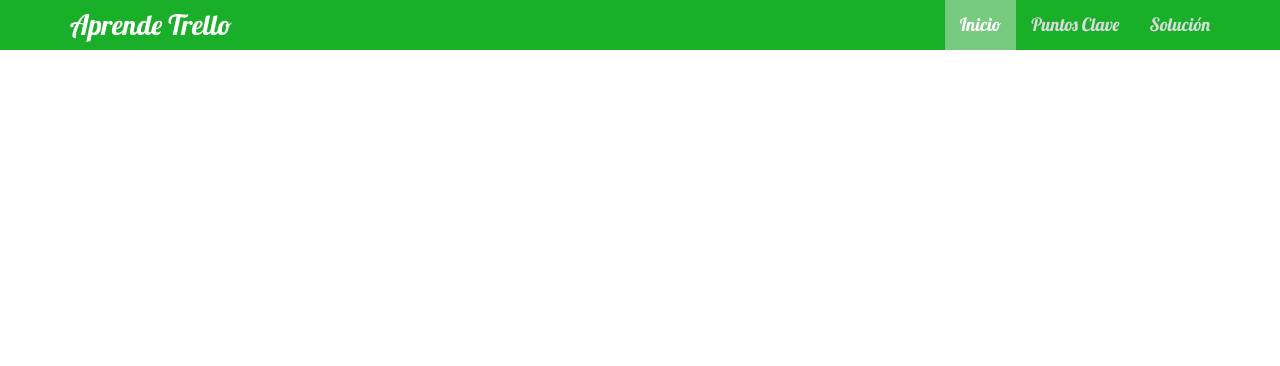
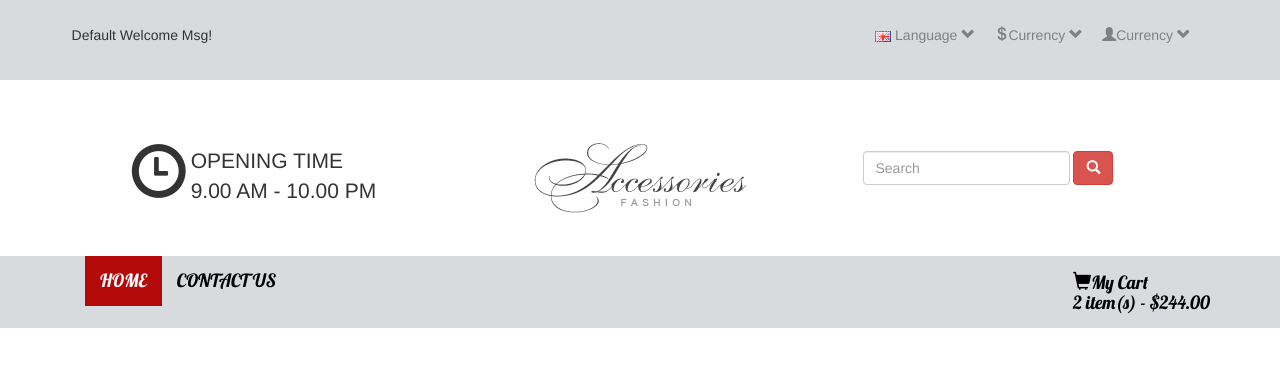
Before and after one commit to karemAlba/32_ExamenBoostrap, a plain HTML site: page Problema/assets/index.html in a window 1280 px wide. Drawn offline with Linux system fonts and the light colour scheme.

Commit message:
Segundo avance

```diff
--- a/Problema/assets/css/main.css
+++ b/Problema/assets/css/main.css
@@ -2,27 +2,58 @@
 @import 'https://fonts.googleapis.com/css?family=Indie+Flower';
 
 nav.navbar{/*Color del nav bar*/
-	background-color: #1AAF28;
+	background-color: #D7DBDD;
 	border: none;
-}
-.navbar-default .navbar-brand {/*Color del titulo*/
-    color: white;
-    font-size: 200%;
-    font-family: 'Lobster', cursive;
+    margin-top: 20%;
 }
 .navbar-default .navbar-nav > li > a { /*Color de links*/
-    color: #D7DBDD;
+    color: black;
     font-family: 'Lobster', cursive;
     font-size: 130%;
 }
 .navbar-default .navbar-nav > li > a:hover,/*Color de links puntero sobre ellos*/
 .navbar-default .navbar-nav > li > a:focus {
-    color: black;
+    color: #323232;
 }
 .navbar-default .navbar-nav > .active > a, /*Fondo de links puntero sobre ellos*/
 .navbar-default .navbar-nav > .active > a:hover,
 .navbar-default .navbar-nav > .active > a:focus {
     color: white;
-    background-color: #76CB7E;
+    background-color: #B40909;
     font-family: 'Lobster', cursive;
 }
+.navbar-header a{
+    text-decoration: none;
+    color: white;
+    font-size: 150%;
+    font-family: 'Lobster', cursive;
+}
+.navbar-header button {
+    background-color: white;
+}
+.gris{
+    background-color: #D7DBDD;
+    background-size: cover;
+    padding: 2%;
+}
+.texto1{
+    display: inline-block;
+    margin-left: 4%;
+}
+.texto1 a{
+    text-decoration: none;
+    color: grey;
+}
+.blanco{
+    padding: 5%;
+}
+.icono1{
+    font-size: 400%;
+    margin-left: 15%;
+    display: inline-block;
+}
+.texto2{
+    display: inline-block;
+    font-size: 150%;
+    margin-top: -2%;
+}
--- a/Problema/assets/index.html
+++ b/Problema/assets/index.html
@@ -11,26 +11,65 @@
 <body>
 	<header><!--Comienza Header-->
 		<div class="container-fluid">
+			<div class="row gris "><!--Inicio de primer banner-->
+				<div class="col-lg-8">
+					<p class="texto1">Default Welcome Msg!</p>
+				</div>
+				<div class="col-lg-4">
+					<p class="texto1"><a href="#"><img src="images/flag1.png" alt="ingles"> Language <span class="glyphicon glyphicon-chevron-down"></a></span></p>
+					<p class="texto1"><a href="#"><span class="	glyphicon glyphicon-usd"></span>Currency <span class="glyphicon glyphicon-chevron-down"></span></a></p>
+					<p class="texto1"><a href="#"><span class="glyphicon glyphicon-user"></span>Currency <span class="glyphicon glyphicon-chevron-down"></span></a></p>
+				</div>
+			</div><!--Fin de primer banner-->
+			<div class="row blanco"><!--Inicio de segundo banner-->
+				<div class="col-lg-4"><!--Reloj-->
+					<span class="glyphicon glyphicon-time icono1"></span>
+					<p class="texto2">OPENING TIME <br>9.00 AM - 10.00 PM </p>
+				</div>
+				<div class="col-lg-4 text-center"><!--Logo-->
+					<img src="images/logo.png" alt="Logo">
+				</div>
+				<div class="col-lg-4"><!--Search-->
+					<form class="navbar-form navbar-left" role="search">
+    					<div class="form-group">
+       		 				<input type="text" class="form-control" placeholder="Search">
+    					</div>
+    					<button class="btn btn-danger" type="button">
+                            <span class=" glyphicon glyphicon-search"></span>
+                        </button>
+					</form>
+				</div>
+			</div><!--Fin de segundo banner-->
 			<nav class="navbar navbar-default navbar-fixed-top"><!--Inicio de Nav Bar-->
 					<div class="container">
 					    <div class="navbar-header">
 					        <button type="button" class="navbar-toggle collapsed" data-toggle="collapse" data-target="#navbar" aria-expanded="false" aria-controls="navbar">
 					        	<span class="sr-only">Toggle navigation</span>
 					        </button>
-					        <a class="navbar-brand">Aprende Trello</a>
+					         <a class="navbar-brand"><a class="hidden-lg">Accessories FASHION<br><span class="glyphicon glyphicon-shopping-cart" > (2)Items</span></a></a>
 					    </div>
 					    <div id="navbar" class="collapse navbar-collapse">
-				      	  <ul class="nav navbar-nav navbar-right">
-					          <li class="active"><a href="#">Inicio</a></li>
-					          <li><a href="#puntosclave">Puntos Clave</a></li>
-					          <li><a href="#">Solución</a></li>
+				      	  <ul class="nav navbar-nav navbar-left">
+					        <li class="active"><a href="#">HOME</a></li>
+					        <li><a href="#">CONTACT US</a></li>
 					      </ul>
+					      <ul class="nav navbar-nav navbar-right">
+                			<li ng-click="shopping_cart()"><a ><span class="glyphicon glyphicon-shopping-cart" ></span>My Cart <br>2 item(s) - $244.00</a></li>
+            			  </ul>
 					    </div>
 					</div>
 				</nav><!--Fin de nav-collapse -->
 		</div>
 	</header><!--Termina header-->
+	<section><!--Inicia Section-->
+		<div class="container-fluid">
+			<div class="row imagen"><!--Imagen de fondo-->
+				<div class="col-lg-12 ">
 
+				</div>
+			</div>
+		</div>
+	</section><!--Termina Section-->
 
 	<!--Inicio de scripts-->
 	<script src="js/jquery-1.11.3.min.js"></script>
```
Also changed, not shown: Problema/assets/images/iconos/carrito.png (added).
